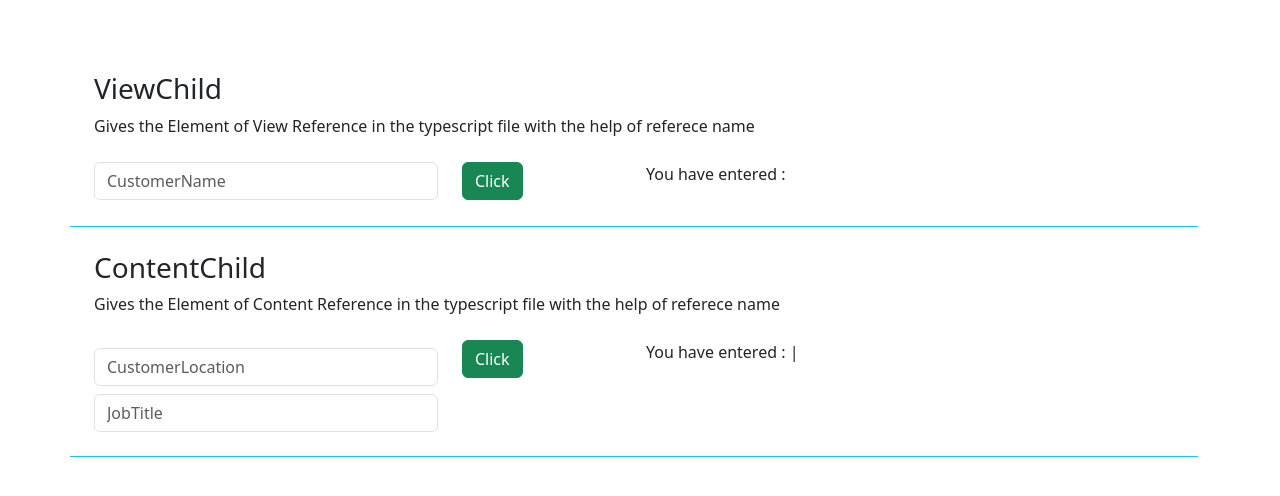
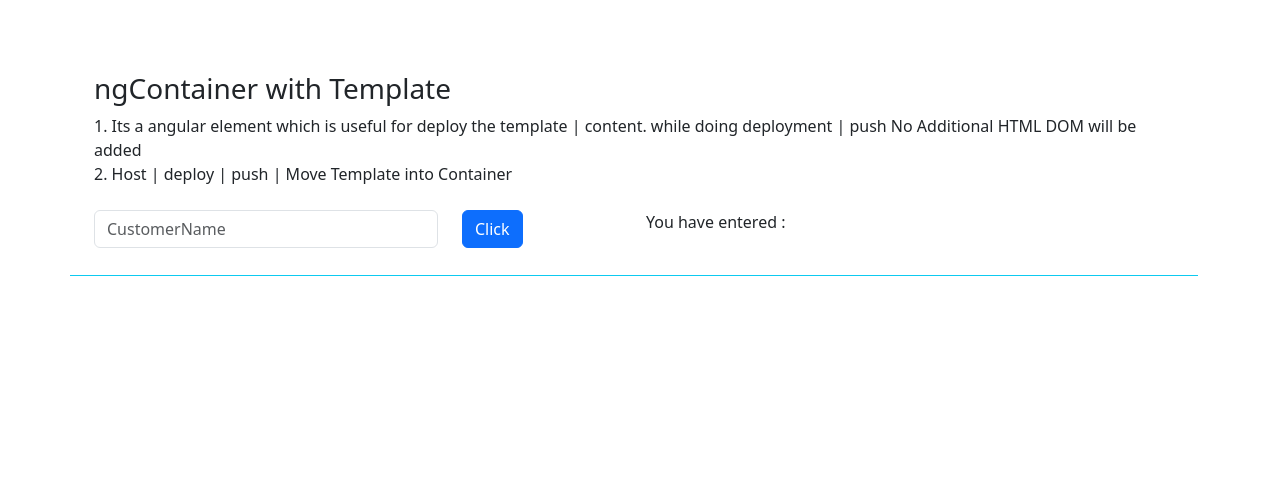
Before and after one commit to madanpatakota/Batch10ngBasicsApp, an Angular app: page / in a window 1280 px wide. Shown: the top 496 px of the page. Built offline with nearby package versions, Linux system fonts and the light colour scheme.

Commit message:
SeventhClass

```diff
--- a/src/app/app.component.html
+++ b/src/app/app.component.html
@@ -8,15 +8,12 @@
    <input type="text">
 </div> -->
 
-<app-comp-b>
-  <!-- content -->
 
+<!-- <app-comp-b>
   <input type="text" id="CustomerLocation" placeholder="CustomerLocation" class="form-control"
   CustomerLocation #CusLocation/>
+  <input type="text" class="JobTitle form-control"  placeholder="JobTitle" JobTitle #JobTitle />
+  <input type="text" class="JobTitle form-control"  placeholder="KidName" kidName />
+</app-comp-b> -->
 
-  <input type="text" class="JobTitle form-control"  placeholder="JobTitle" JobTitle #JobTitle />
-
-  <input type="text" class="JobTitle form-control"  placeholder="KidName" kidName /> -->
-
-
-</app-comp-b>
+<app-comp-c></app-comp-c>
--- a/src/app/app.module.ts
+++ b/src/app/app.module.ts
@@ -9,6 +9,7 @@ import { FormsModule } from '@angular/forms';
 import { BasicsComponent } from './basics/basics.component';
 import { CompAComponent } from './comp-a/comp-a.component';
 import { CompBComponent } from './comp-b/comp-b.component';
+import { CompCComponent } from './comp-c/comp-c.component';
 
 
 @NgModule({
@@ -18,7 +19,8 @@ import { CompBComponent } from './comp-b/comp-b.component';
     CustomerSignupComponent,
     BasicsComponent,
     CompAComponent,
-    CompBComponent
+    CompBComponent,
+    CompCComponent
   ],
   imports: [
     BrowserModule,
--- a/src/app/comp-b/comp-b.component.html
+++ b/src/app/comp-b/comp-b.component.html
@@ -78,6 +78,95 @@ child of the View
           </div>
         </div>
       </li>
+
+      <!--ngContainer-->
+      <li class="list-group-item p-4 border-bottom border-info">
+        <div class="row">
+          <h3 class="d-inline-flex">ngContainer</h3>
+          <span>
+             Its a angular element which is useful for deploy the template.
+             while doing deployment | push  No Additional HTML DOM will be added
+          </span>
+        </div>
+        <div class="row mt-4">
+           <div class="col-4">
+                 <!--Would't create the any addition HTML DOM to the content-->
+               <ng-container
+                  *ngFor="let item of numbers"
+                  style="background-color:red;margin:10px">
+                 <p>Hello world {{item}}</p>
+               </ng-container>
+           </div>
+
+           <div class="col-4">
+            <!--HTML Div will be added to the Content-->
+            <div
+              *ngFor="let item of numbers"
+              style="background-color: green; margin: 10px"
+            >
+              <p>Hello world {{ item }}</p>
+            </div>
+          </div>
+
+        </div>
+      </li>
+
+      <!--TemplateRef-->
+      <li class="list-group-item p-4 border-bottom border-info">
+        <div class="row">
+          <h3 class="d-inline-flex">TemplateRef</h3>
+          <span>
+            Which gives the reference of the template in the .ts file
+          </span>
+        </div>
+        <div class="row mt-4">
+          <div class="col-4">
+            <ng-template #CustomerTemplate>
+               <div>
+                <input
+                type="text"
+                class="form-control"
+                placeholder="CustomerName"
+                #CustomerName
+              />
+               </div>
+            </ng-template>
+          </div>
+          <div class="col-2">
+            <button class="btn btn-primary"
+             (click)="btnGetCustomerTemplate()">
+              Click
+            </button>
+          </div>
+
+          <div class="col-4">
+            <p>
+              You have entered :
+              <span class="font-monospace">{{ displayCustomerTemplate }}</span>
+            </p>
+          </div>
+        </div>
+      </li>
+
+
+
+
+
+
+
+
+
+
+
+
+
+
+
+
+
+
+
+
     </ul>
   </div>
 </div>
--- a/src/app/comp-b/comp-b.component.ts
+++ b/src/app/comp-b/comp-b.component.ts
@@ -1,4 +1,8 @@
-import { Component, ContentChild, ElementRef, ViewChild } from '@angular/core';
+import { Component,
+   ContentChild,
+    ElementRef,
+   TemplateRef,
+    ViewChild } from '@angular/core';
 
 @Component({
   selector: 'app-comp-b',
@@ -48,6 +52,27 @@ displayCJOB   = "";
 
 
 
+  /*ngContainer*/
+  numbers = [1, 2, 3, 4];
+
+
+
+  /*templateRef*/
+  @ViewChild('CustomerTemplate') vCustomerTemplate : TemplateRef<any>;
+
+  displayCustomerTemplate : TemplateRef<any>;
+  btnGetCustomerTemplate(){
+     var customerTemplateRef = this.vCustomerTemplate;
+     this.displayCustomerTemplate = customerTemplateRef;
+
+     console.log(this.vCustomerTemplate);
+  }
+
+
+
+
+
+
 
 
 }
--- /dev/null
+++ b/src/app/comp-c/comp-c.component.html
@@ -0,0 +1,65 @@
+<div style="width: 200em" class="container mt-5">
+  <div class="row">
+    <ul class="list-group list-group-flush">
+
+        <!--ngContainer with TemplateRef-->
+        <li class="list-group-item p-4 border-bottom border-info">
+          <div class="row">
+            <h3 class="d-inline-flex">ngContainer with Template</h3>
+            <span>
+               1. Its a angular element which is useful for deploy the template | content.
+               while doing deployment | push  No Additional HTML DOM will be added
+            </span>
+          </div>
+          <div class="row">
+            <span>
+                2. Host | deploy | push | Move Template into Container
+            </span>
+          </div>
+          <div class="row mt-4">
+             <div class="col-4">
+                   <!--Would't create the any addition HTML DOM to the content-->
+
+                  <!-- ng-container has to deploy the ng-template based on the my condition -->
+                 <ng-container
+                  [ngTemplateOutlet]="CustomerTemplate">
+                 </ng-container>
+                 <!-- Whenever who is going to call(with name) this ngtemplate then only
+                      it will be trigger-->
+                 <ng-template #CustomerTemplate>
+                  <div>
+                   <input
+                   type="text"
+                   class="form-control"
+                   placeholder="CustomerName"
+                   #CustomerName
+                 />
+                  </div>
+                 </ng-template>
+             </div>
+
+             <div class="col-2">
+              <button
+              class="btn btn-primary"
+              (click)="btnGetCustomerTemplate()"
+            >
+              Click
+            </button>
+             </div>
+
+
+             <div class="col-4">
+              <p>
+                You have entered :
+                <span class="font-monospace">
+                {{
+                  displayCustomerTemplate
+                }}
+              </span>
+              </p>
+            </div>
+          </div>
+        </li>
+    </ul>
+  </div>
+</div>
--- /dev/null
+++ b/src/app/comp-c/comp-c.component.ts
@@ -0,0 +1,26 @@
+import {
+  Component,
+  TemplateRef,
+  ViewChild
+} from '@angular/core';
+
+@Component({
+  selector: 'app-comp-c',
+  templateUrl: './comp-c.component.html',
+  styleUrls: ['./comp-c.component.css']
+})
+export class CompCComponent {
+
+
+  @ViewChild('CustomerTemplate') vCustomerTemplate : TemplateRef<any>;
+  displayCustomerTemplate: TemplateRef<any>;
+  btnGetCustomerTemplate(){
+    var customerTempalteRef = this.vCustomerTemplate;
+    this.displayCustomerTemplate = customerTempalteRef;
+
+    //console.log(this.vCustomerTemplate);
+
+  }
+
+
+}
```
Also changed, not shown: src/app/comp-c/comp-c.component.css (added), 1 other file (tests, documents, lock files or other folders).
